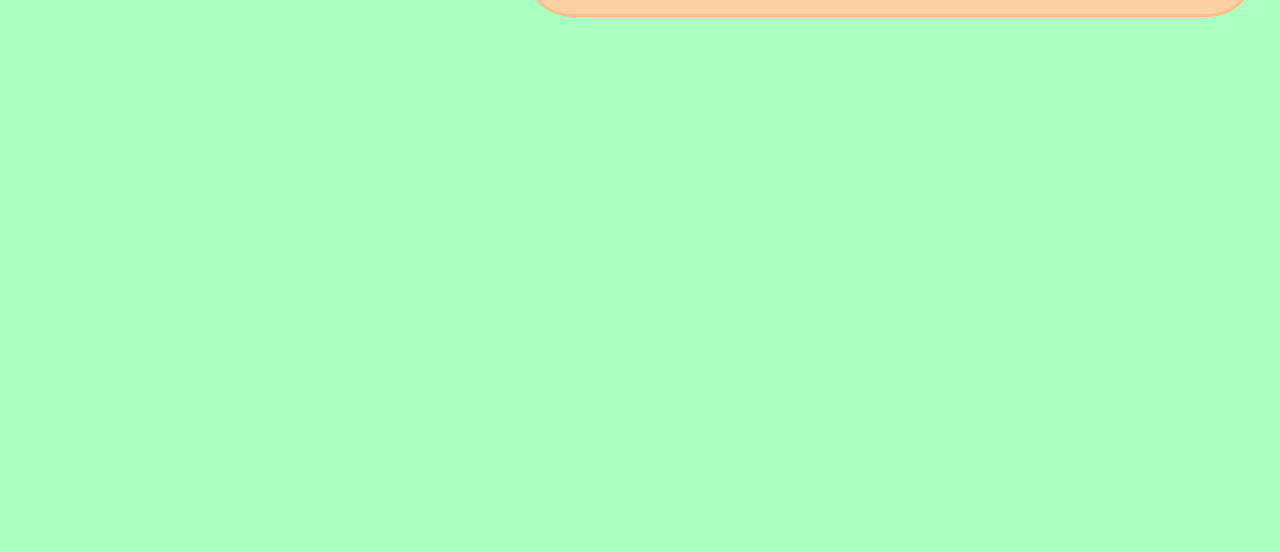
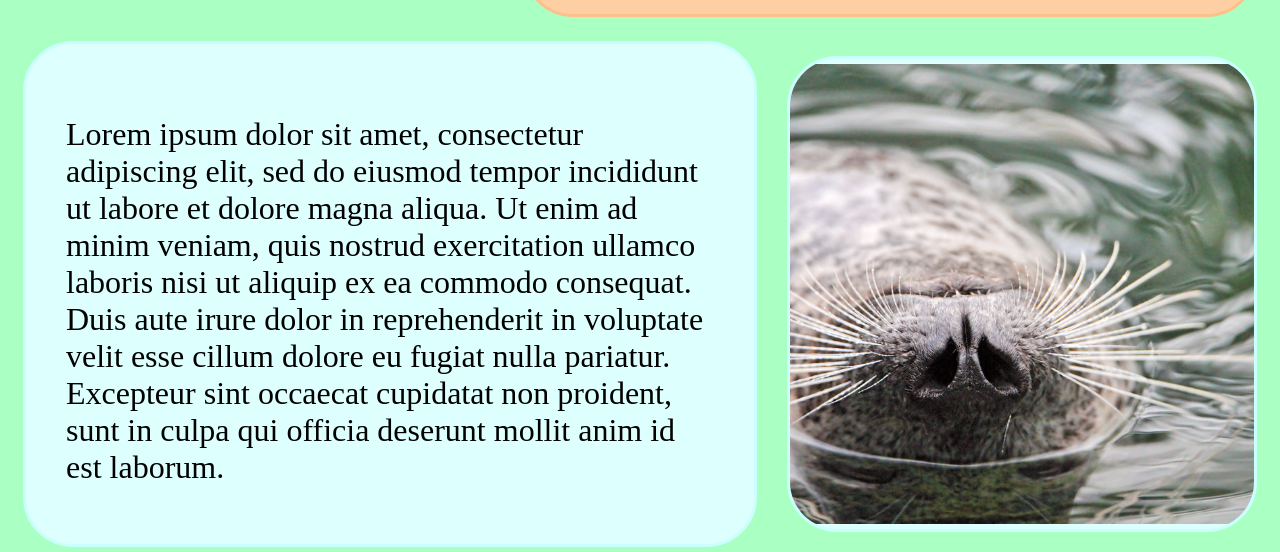
Before and after one commit to Temppa127/temppa127.github.io, a plain HTML site: page jquerystuff.html in a window 1280 px wide. Shown: the part 1120-1672 px from the top of the page. Before the commit the page ends 1142 px from the top, so only its background shows below. Drawn offline with nearby package versions, Linux system fonts and the light colour scheme.

Commit message:
beautiful beals

```diff
--- a/CSS/jquerystuff.css
+++ b/CSS/jquerystuff.css
@@ -31,7 +31,7 @@
 }
 
 .bg-aqua {
-    border-color: #d0f6fd;
+    border-color: #c9fffd;
     background-color: #DDFFFE;
 }
 
@@ -99,7 +99,7 @@
     margin: 5px 5px;
 }
 
-#c1-right, #c2-left {
+.center div:has(img) {
     justify-content: center unsafe;
     width: 290%;
 }
--- a/jquerystuff.html
+++ b/jquerystuff.html
@@ -62,6 +62,22 @@
 
         </div>
 
+        <div id="center-3" class="flexbox fadeable center">
+
+            <div id="c3-left" class="normal-border bg-aqua rounded">
+                <p>
+                    Lorem ipsum dolor sit amet, consectetur adipiscing elit, sed do eiusmod tempor incididunt ut labore et dolore magna aliqua. Ut enim ad minim veniam, quis nostrud exercitation ullamco laboris nisi ut aliquip ex ea commodo consequat. Duis aute irure dolor in reprehenderit in voluptate velit esse cillum dolore eu fugiat nulla pariatur. Excepteur sint occaecat cupidatat non proident, sunt in culpa qui officia deserunt mollit anim id est laborum.
+                </p>
+
+            </div>
+
+            <div id="c3-right" class="normal-border bg-aqua rounded flexbox space-center">
+
+                <img src="images/seal8.jpg" alt="seal">
+
+            </div>
+
+        </div>
 
 
     </body>
```
